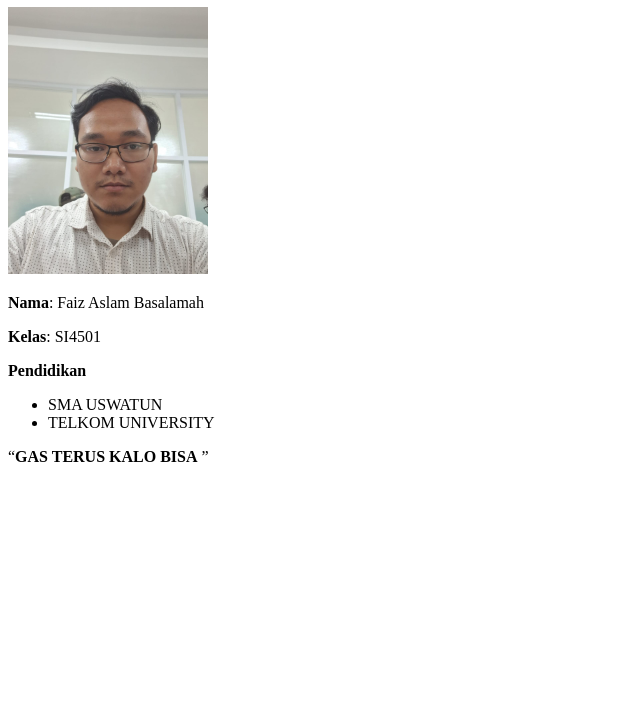
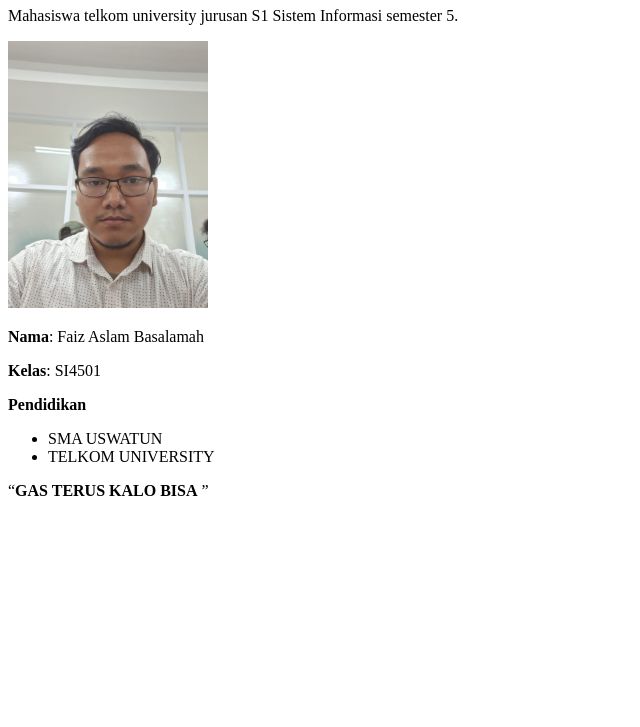
Before and after one commit to FaizAslamBasalamah/WAD_project1, a plain HTML site: page index.html in a window 1280 px wide. Shown: the part 73-800 px from the top of the page, without its empty margins (0-640 px from the left). Drawn offline with Linux system fonts and the light colour scheme.

Commit message:
Update index.html

```diff
--- a/index.html
+++ b/index.html
@@ -5,6 +5,7 @@
         <h1>Biodata Diri</h1>
     </head>
     <body>
+        <p>Mahasiswa telkom university jurusan S1 Sistem Informasi semester 5.</p>
         <img src="foto diri.jpg" width="200px" title="Faiz Aslam Basalamah" alt="Faiz Aslam Basalamah">
 
         <p>
```
